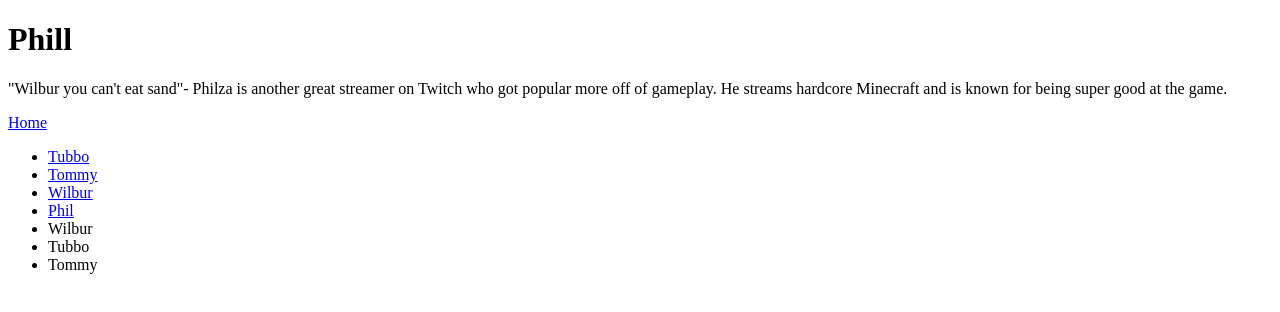
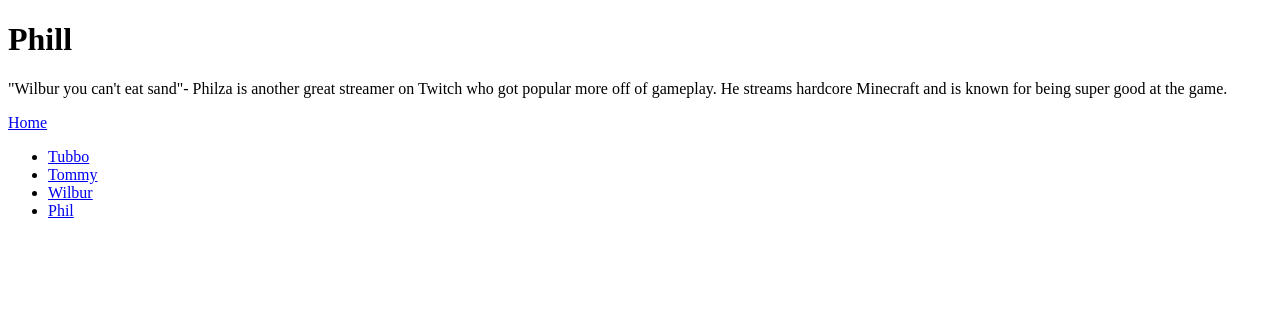
Before and after one commit to sydw46/practice, a plain HTML site: page philza.html in a window 1280 px wide. Drawn offline with Linux system fonts and the light colour scheme.

Commit message:
Add files via upload

```diff
--- a/philza.html
+++ b/philza.html
@@ -15,9 +15,7 @@
 <li><a href="tommy.html">Tommy</a></li>
 <li><a href="wilbur.html">Wilbur</a></li>
 <li><a href="philza.html">Phil</a></li>
-<li>Wilbur</li>
-<li>Tubbo</li>
-<li>Tommy</li>
+
 </ul>
 </body>
 </html>
```
Also changed, not shown: tommy.html (+1 -3 lines), tubbo.html (+1 -3 lines), wilbur.html (+1 -3 lines).
